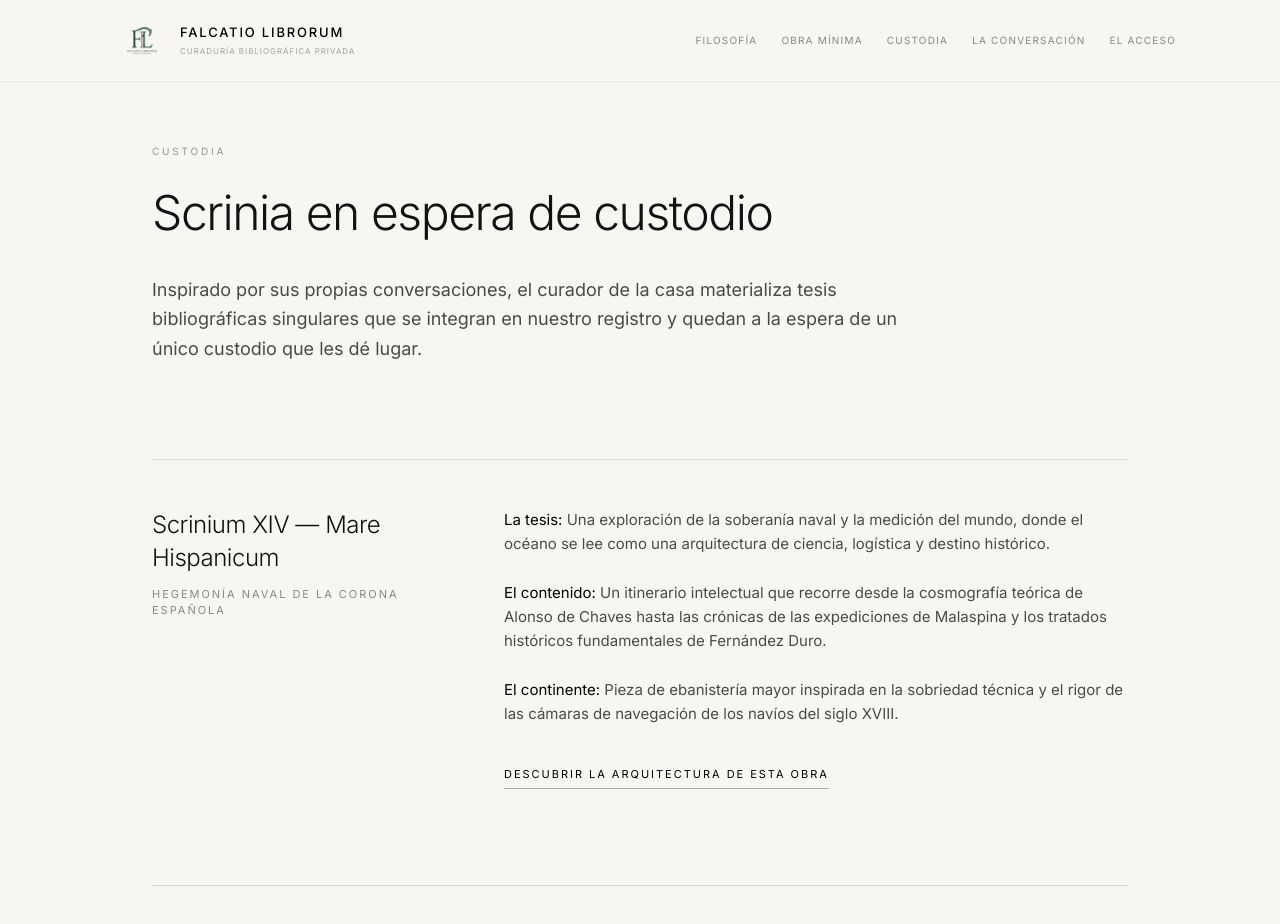
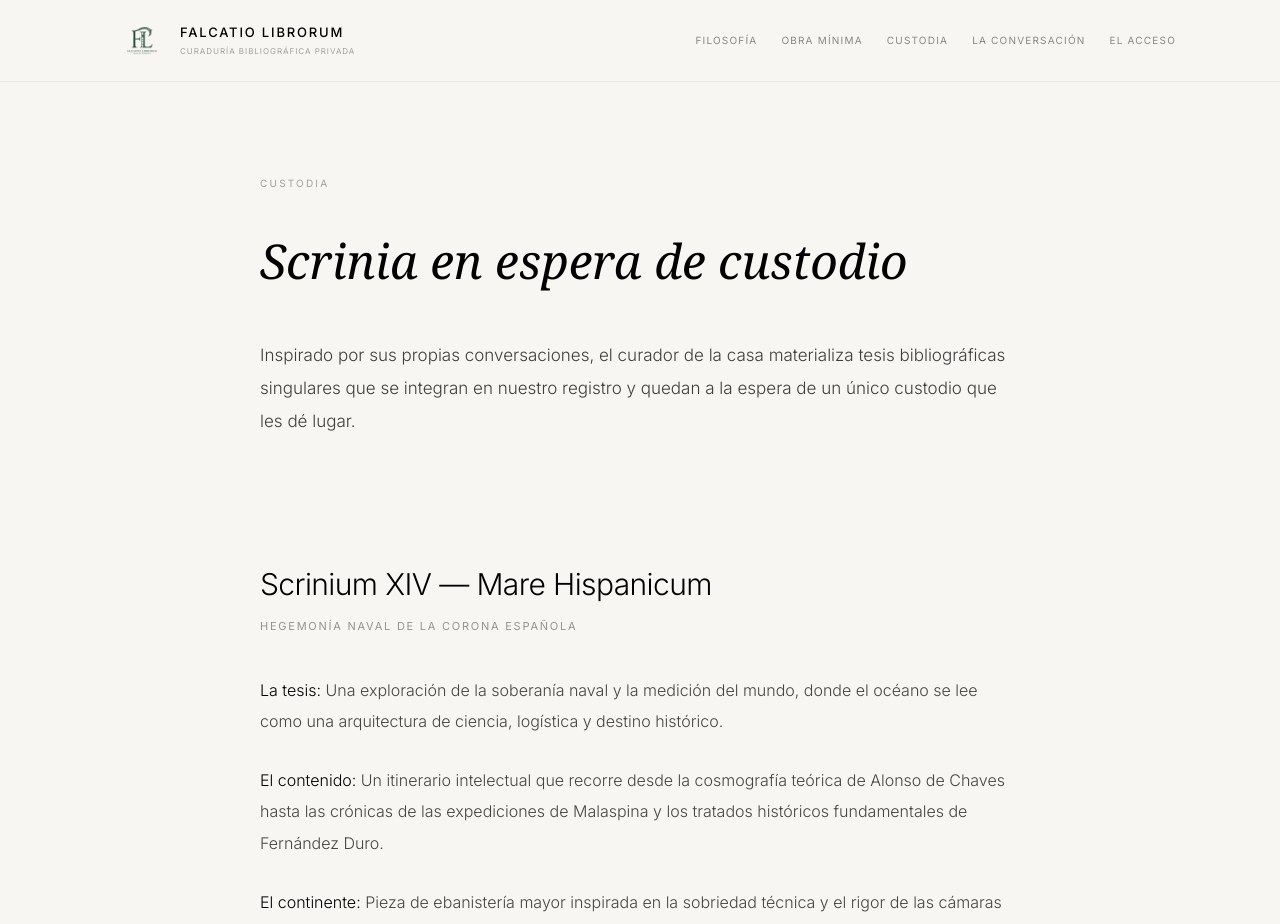
Before and after one commit to felixlosada-web/falcatio, a Next.js app: page /custodia in a window 1280 px wide. Shown: the top 924 px of the page. Built offline with nearby package versions, Linux system fonts and the light colour scheme.

Commit message:
Refine Custodia editorial layout

```diff
--- a/app/custodia/page.tsx
+++ b/app/custodia/page.tsx
@@ -1,39 +1,10 @@
 import type { Metadata } from "next";
 import Link from "next/link";
 
-const pageUrl = "https://falcatiolibrorum.es/custodia";
-
 export const metadata: Metadata = {
-  title: "Custodia | Scrinia Bibliográficos | Falcatio Librorum",
+  title: "Custodia | Falcatio Librorum",
   description:
-    "Scrinia disponibles para custodia: arquitecturas bibliográficas singulares concebidas como obras únicas, cerradas y destinadas a un único custodio.",
-  alternates: {
-    canonical: pageUrl,
-  },
-  openGraph: {
-    title: "Custodia | Falcatio Librorum",
-    description:
-      "Scrinia bibliográficos concebidos como obras únicas: filosofía, estrategia, memoria territorial y tradición intelectual.",
-    url: pageUrl,
-    siteName: "Falcatio Librorum",
-    locale: "es_ES",
-    type: "website",
-    images: [
-      {
-        url: "https://falcatiolibrorum.es/logo-share.png",
-        width: 1200,
-        height: 630,
-        alt: "Falcatio Librorum",
-      },
-    ],
-  },
-  twitter: {
-    card: "summary_large_image",
-    title: "Custodia | Falcatio Librorum",
-    description:
-      "Scrinia bibliográficos singulares concebidos como obras únicas y destinadas a un único custodio.",
-    images: ["https://falcatiolibrorum.es/logo-share.png"],
-  },
+    "Scrinia disponibles para custodia: tesis bibliográficas singulares concebidas como obras únicas, cerradas y destinadas a un único custodio.",
 };
 
 const scrinia = [
@@ -88,79 +59,43 @@ const scrinia = [
 ];
 
 export default function CustodiaPage() {
-  const jsonLd = {
-    "@context": "https://schema.org",
-    "@type": "CollectionPage",
-    name: "Custodia",
-    description:
-      "Scrinia bibliográficos concebidos como arquitecturas intelectuales singulares y destinados a un único custodio.",
-    url: pageUrl,
-    inLanguage: "es",
-    isPartOf: {
-      "@type": "WebSite",
-      name: "Falcatio Librorum",
-      url: "https://falcatiolibrorum.es",
-    },
-    about: [
-      "bibliotecas privadas",
-      "curaduría bibliográfica",
-      "arquitectura bibliográfica",
-      "historia intelectual",
-      "pensamiento estratégico",
-      "filosofía clásica",
-      "historia marítima",
-      "románico peninsular",
-      "memoria territorial",
-      "libros raros",
-      "custodia patrimonial",
-    ],
-    publisher: {
-      "@type": "Organization",
-      name: "Falcatio Librorum",
-      url: "https://falcatiolibrorum.es",
-    },
-  };
-
   return (
-    <main className="max-w-5xl mx-auto px-6 py-28 md:py-36">
-      <script
-        type="application/ld+json"
-        dangerouslySetInnerHTML={{ __html: JSON.stringify(jsonLd) }}
-      />
-
-      <section className="max-w-3xl mb-24">
-        <p className="text-[10px] tracking-[0.28em] uppercase text-black/40 mb-6">
+    <main className="min-h-screen bg-[#F8F6F2] pt-44 pb-32 px-6 md:px-10">
+      <section className="max-w-[760px] mx-auto mb-32">
+        <p className="text-[10px] tracking-[0.22em] uppercase text-black/35 mb-10">
           Custodia
         </p>
 
-        <h1 className="text-3xl md:text-5xl leading-tight font-light tracking-[-0.03em] mb-8">
+        <h1 className="text-4xl md:text-5xl leading-tight font-serif italic text-black mb-12">
           Scrinia en espera de custodio
         </h1>
 
-        <p className="text-base md:text-lg leading-relaxed text-black/70">
+        <p className="text-[17px] leading-[1.95] text-black/75 font-light">
           Inspirado por sus propias conversaciones, el curador de la casa
           materializa tesis bibliográficas singulares que se integran en nuestro
           registro y quedan a la espera de un único custodio que les dé lugar.
         </p>
       </section>
 
-      <section className="space-y-24">
-        {scrinia.map((item) => (
+      <section className="max-w-[760px] mx-auto">
+        {scrinia.map((item, index) => (
           <article
             key={item.title}
-            className="border-t border-black/10 pt-12 grid md:grid-cols-[1fr_2fr] gap-10"
+            className={`${
+              index !== 0 ? "border-t border-black/10 pt-20" : ""
+            } pb-24`}
           >
-            <div>
-              <h2 className="text-2xl leading-snug font-light tracking-[-0.02em]">
+            <div className="mb-10">
+              <h2 className="text-[30px] leading-[1.2] font-light tracking-[-0.02em] text-black mb-4">
                 {item.title}
               </h2>
 
-              <p className="mt-3 text-[11px] tracking-[0.18em] uppercase text-black/45">
+              <p className="text-[11px] tracking-[0.16em] uppercase text-black/40">
                 {item.subtitle}
               </p>
             </div>
 
-            <div className="space-y-6 text-[15px] leading-relaxed text-black/70">
+            <div className="space-y-7 text-[16px] leading-[1.95] text-black/72 font-light">
               <p>
                 <span className="text-black">La tesis:</span> {item.thesis}
               </p>
@@ -174,10 +109,12 @@ export default function CustodiaPage() {
                 <span className="text-black">El continente:</span>{" "}
                 {item.container}
               </p>
+            </div>
 
+            <div className="mt-10">
               <Link
                 href={item.href}
-                className="inline-block mt-4 text-[11px] tracking-[0.18em] uppercase text-black border-b border-black/30 pb-1 hover:border-black transition-colors"
+                className="text-[10px] tracking-[0.22em] uppercase text-black/55 border-b border-black/20 pb-2 hover:text-black hover:border-black transition-all duration-300"
               >
                 {item.linkText}
               </Link>
@@ -186,8 +123,8 @@ export default function CustodiaPage() {
         ))}
       </section>
 
-      <section className="border-t border-black/10 mt-28 pt-12 max-w-3xl">
-        <p className="text-base md:text-lg leading-relaxed text-black/70">
+      <section className="max-w-[760px] mx-auto border-t border-black/10 pt-16 mt-10">
+        <p className="text-[17px] leading-[1.95] text-black/75 font-light">
           Cada Scrinium es una obra única y cerrada. Si reconoce en alguna de
           estas tesis un territorio que le pertenece, puede solicitar los
           detalles de su arquitectura y estado de custodia en una audiencia
```
